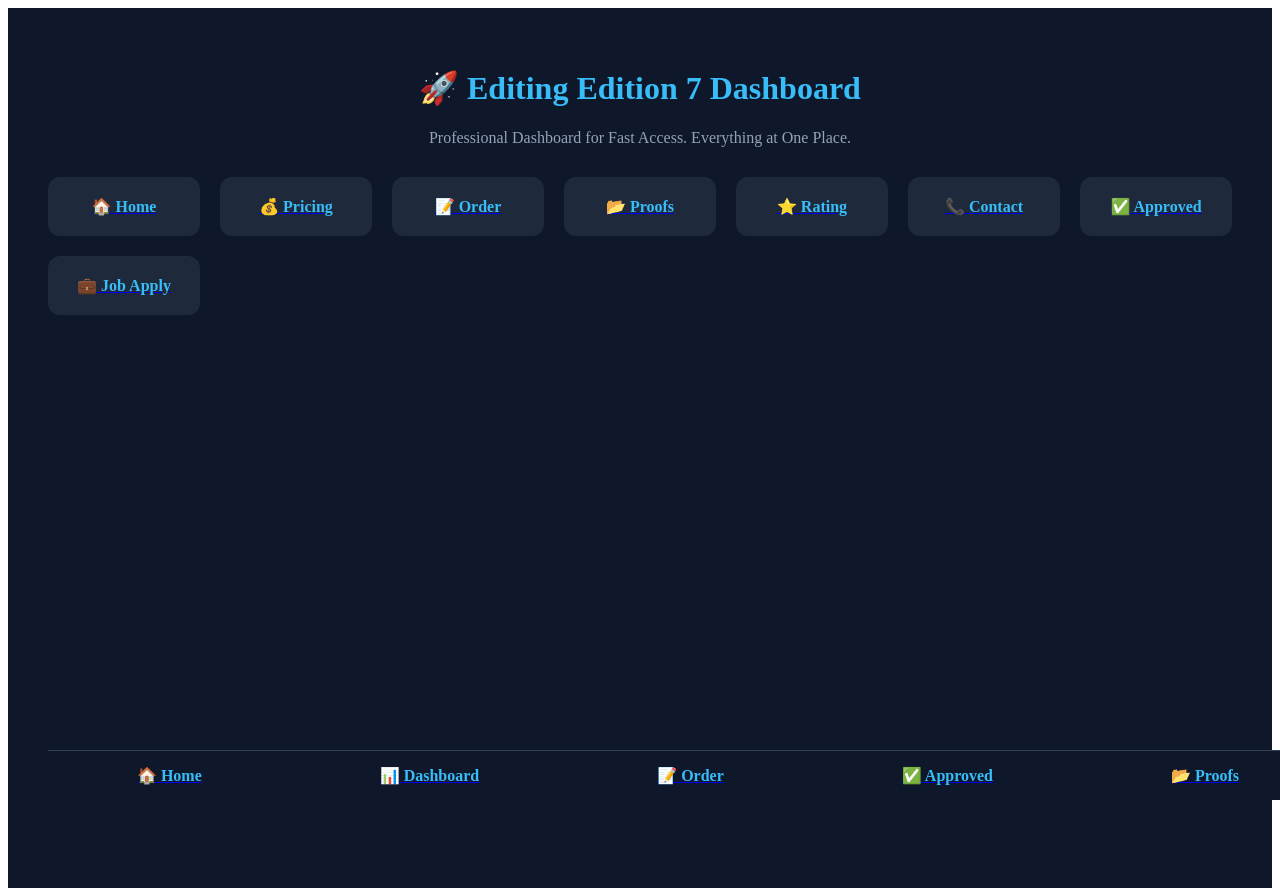
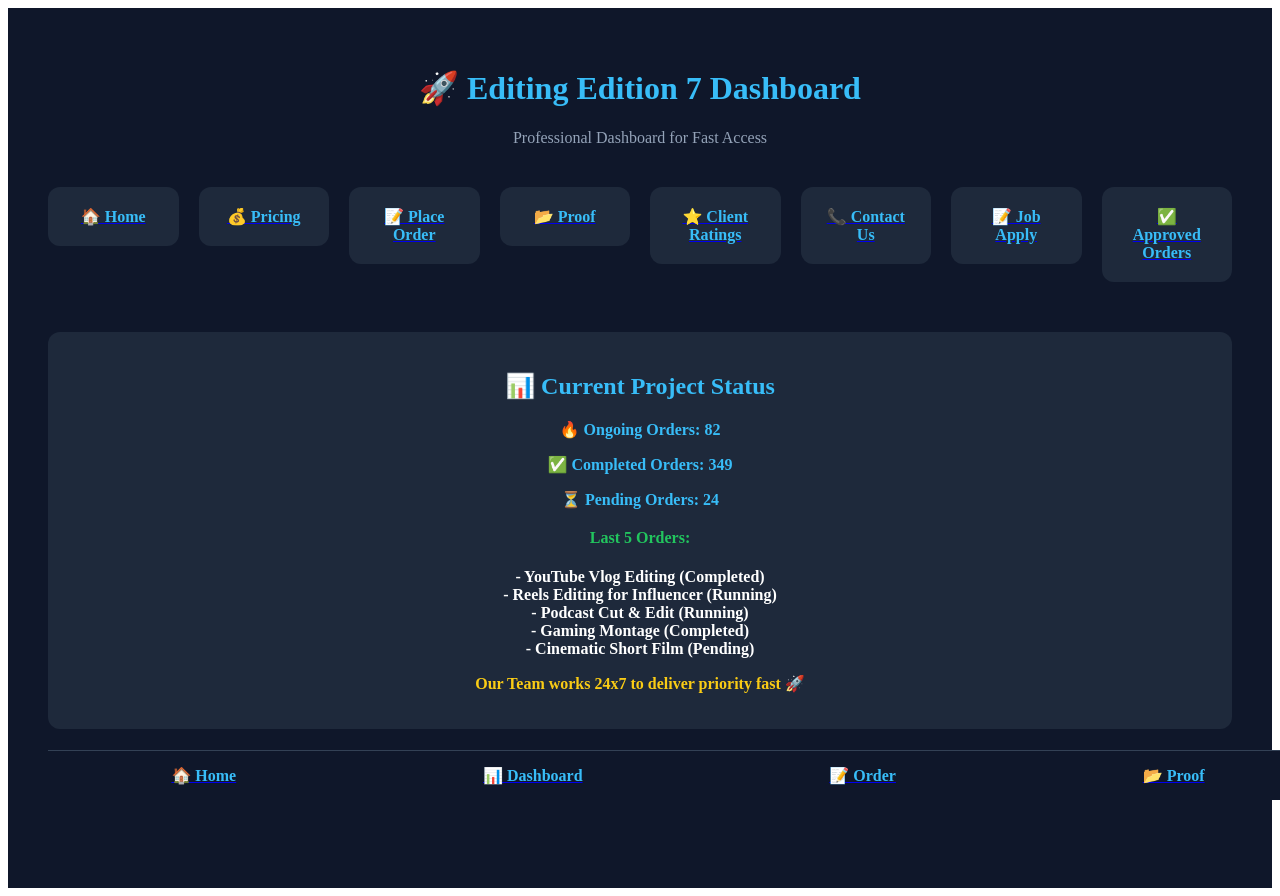
Before and after one commit to editingedition7/editing-edition08-, a Next.js app: page /dashboard in a window 1280 px wide. Built offline with nearby package versions, Linux system fonts and the light colour scheme.

Commit message:
dashboard.js
Signed-off-by: editingedition7 <ediitingedition@gmail.com>

```diff
--- a/pages/dashboard.js
+++ b/pages/dashboard.js
@@ -10,17 +10,42 @@ export default function Dashboard() {
             textAlign: 'center'
         }}>
             <h1 style={{ color: '#38bdf8' }}>🚀 Editing Edition 7 Dashboard</h1>
-            <p style={{ color: '#94a3b8', marginBottom: '30px' }}>Professional Dashboard for Fast Access. Everything at One Place.</p>
+            <p style={{ color: '#94a3b8', marginBottom: '20px' }}>Professional Dashboard for Fast Access</p>
 
             <div style={gridStyle}>
-                <Link href="/"><div style={buttonStyle}>🏠 Home</div></Link>
-                <Link href="/pricing"><div style={buttonStyle}>💰 Pricing</div></Link>
-                <Link href="/order"><div style={buttonStyle}>📝 Order</div></Link>
-                <Link href="/proofs"><div style={buttonStyle}>📂 Proofs</div></Link>
-                <Link href="/rating"><div style={buttonStyle}>⭐ Rating</div></Link>
-                <Link href="/contact"><div style={buttonStyle}>📞 Contact</div></Link>
-                <Link href="/approved"><div style={buttonStyle}>✅ Approved</div></Link>
-                <Link href="/jobapply"><div style={buttonStyle}>💼 Job Apply</div></Link>
+                <Link href="/"><div style={boxStyle}>🏠 Home</div></Link>
+                <Link href="/pricing"><div style={boxStyle}>💰 Pricing</div></Link>
+                <Link href="/order"><div style={boxStyle}>📝 Place Order</div></Link>
+                <Link href="/proof"><div style={boxStyle}>📂 Proof</div></Link>
+                <Link href="/rating"><div style={boxStyle}>⭐ Client Ratings</div></Link>
+                <Link href="/contact"><div style={boxStyle}>📞 Contact Us</div></Link>
+                <Link href="/jobapply"><div style={boxStyle}>📝 Job Apply</div></Link>
+                <Link href="/approved"><div style={boxStyle}>✅ Approved Orders</div></Link>
+            </div>
+
+            <div style={{
+                background: '#1e293b',
+                padding: '20px',
+                borderRadius: '12px',
+                marginTop: '50px',
+                color: '#38bdf8',
+                fontWeight: 'bold'
+            }}>
+                <h2>📊 Current Project Status</h2>
+                <p>🔥 Ongoing Orders: 82</p>
+                <p>✅ Completed Orders: 349</p>
+                <p>⏳ Pending Orders: 24</p>
+
+                <h4 style={{ marginTop: '20px', color: '#22c55e' }}>Last 5 Orders:</h4>
+                <ul style={{ listStyle: 'none', padding: 0, color: 'white' }}>
+                    <li>- YouTube Vlog Editing (Completed)</li>
+                    <li>- Reels Editing for Influencer (Running)</li>
+                    <li>- Podcast Cut & Edit (Running)</li>
+                    <li>- Gaming Montage (Completed)</li>
+                    <li>- Cinematic Short Film (Pending)</li>
+                </ul>
+
+                <p style={{ marginTop: '10px', color: '#facc15' }}>Our Team works 24x7 to deliver priority fast 🚀</p>
             </div>
 
             <BottomNav />
@@ -30,19 +55,19 @@ export default function Dashboard() {
 
 const gridStyle = {
     display: 'grid',
-    gridTemplateColumns: 'repeat(auto-fit, minmax(150px, 1fr))',
+    gridTemplateColumns: 'repeat(auto-fit, minmax(120px, 1fr))',
     gap: '20px',
-    margin: '30px 0'
+    margin: '40px 0'
 };
 
-const buttonStyle = {
+const boxStyle = {
     backgroundColor: '#1e293b',
     padding: '20px',
     borderRadius: '12px',
+    cursor: 'pointer',
     color: '#38bdf8',
     fontWeight: 'bold',
     textAlign: 'center',
-    cursor: 'pointer',
     transition: '0.3s',
 };
 
@@ -62,8 +87,7 @@ function BottomNav() {
             <Link href="/"><span style={linkStyle}>🏠 Home</span></Link>
             <Link href="/dashboard"><span style={linkStyle}>📊 Dashboard</span></Link>
             <Link href="/order"><span style={linkStyle}>📝 Order</span></Link>
-            <Link href="/approved"><span style={linkStyle}>✅ Approved</span></Link>
-            <Link href="/proofs"><span style={linkStyle}>📂 Proofs</span></Link>
+            <Link href="/proof"><span style={linkStyle}>📂 Proof</span></Link>
         </div>
     );
 }
```
